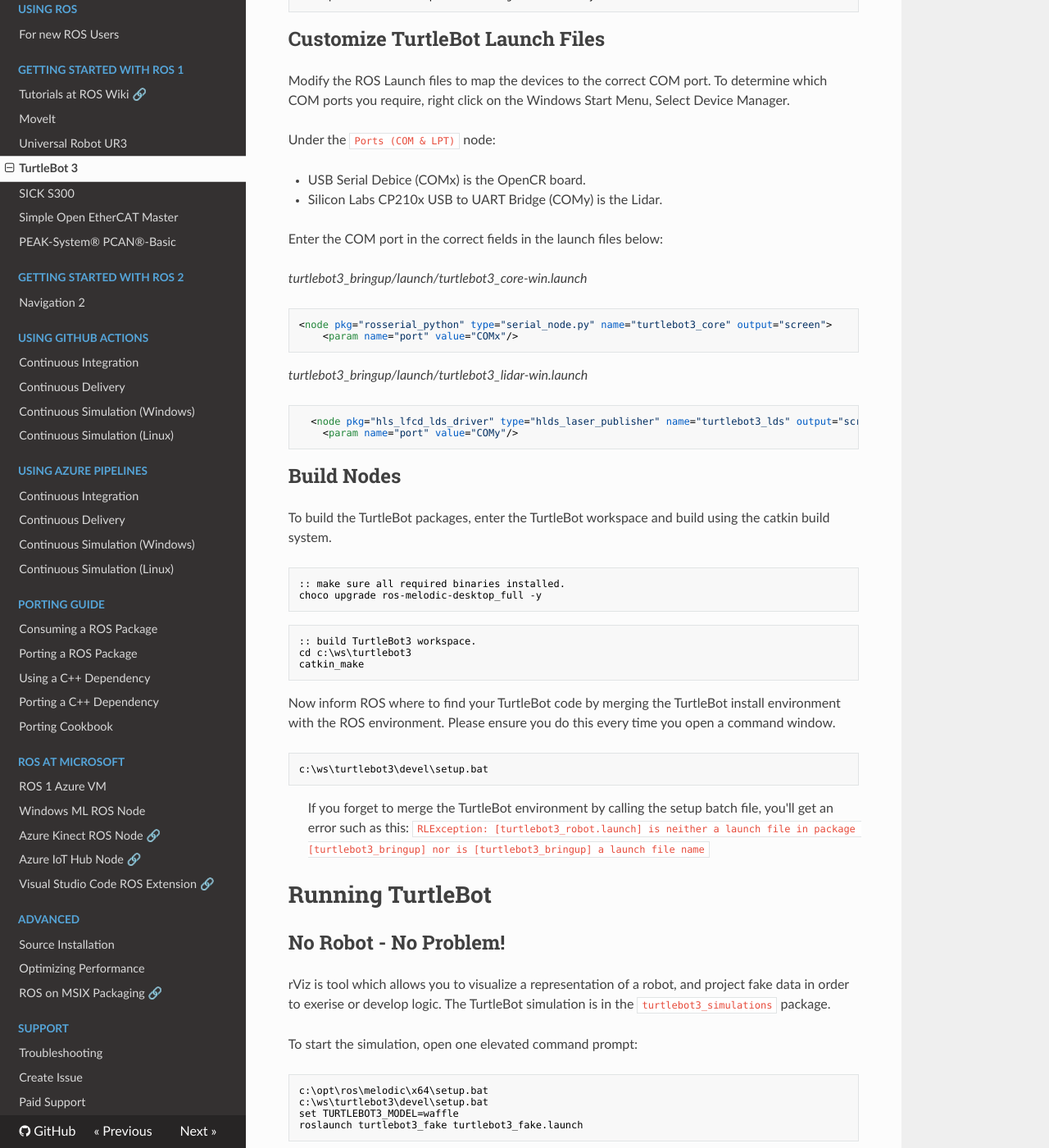
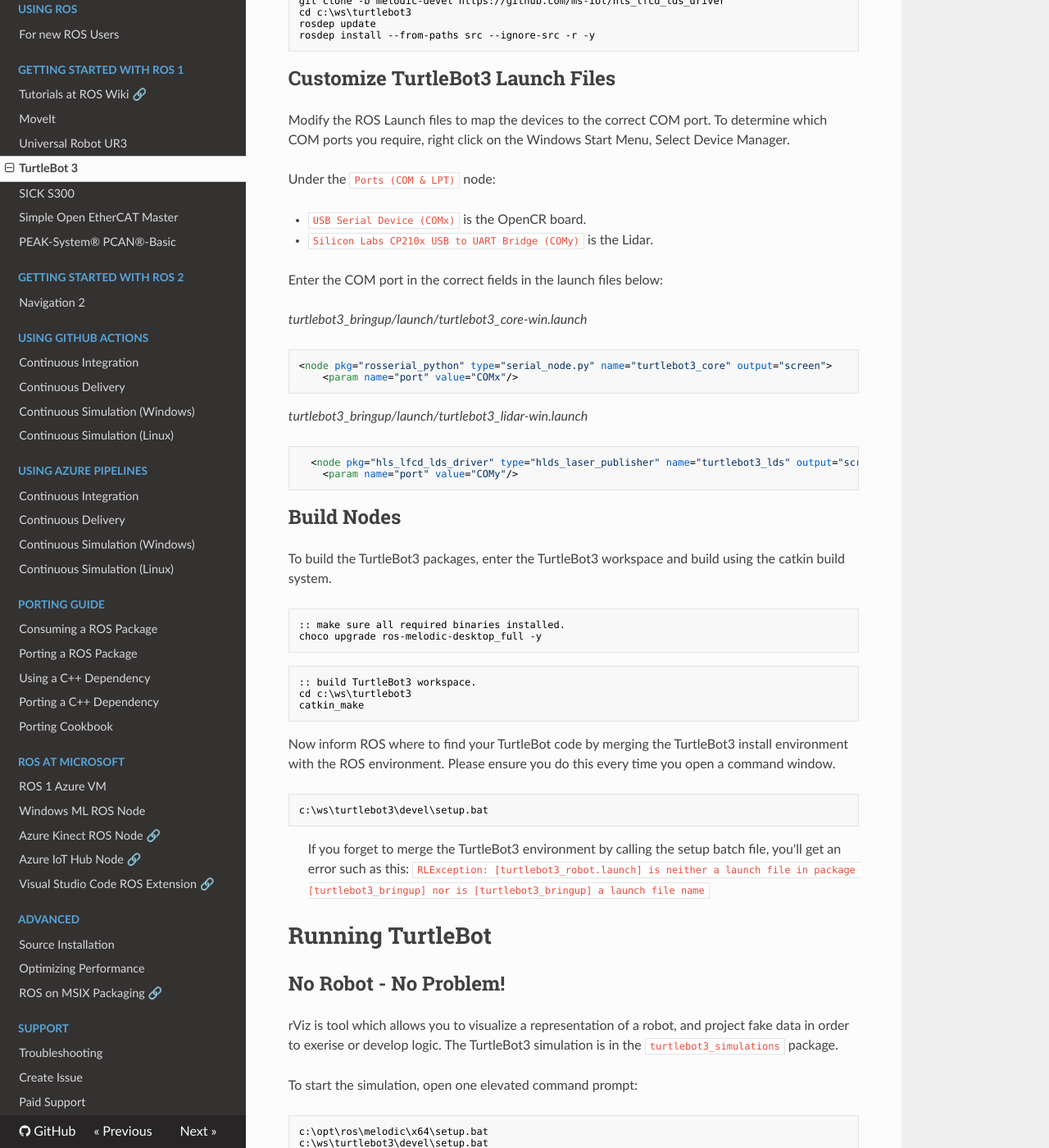
Before and after one commit to ms-iot/ROSOnWindows, an MkDocs documentation site: the page built from docs/Turtlebot/Turtlebot3.md, in a window 1280 px wide and 1400 px high, scrolled down 1633 px. Shown: the whole window at 82% size. Built offline with MkDocs 1.6.1, drawn with Linux system fonts in a browser that asks for light colours; nearby versions of some CDN libraries; some of the changed text lies outside the part shown.

Commit message:
Fix typo and use `TurtleBot3` as one word.

````diff
--- a/docs/Turtlebot/Turtlebot3.md
+++ b/docs/Turtlebot/Turtlebot3.md
@@ -1,15 +1,16 @@
-# TurtleBot 3
-Getting Started with the TurtleBot 3 running Windows. The ROS for Ubuntu documentation is located at the [Robotis website](http://emanual.robotis.com/docs/en/platform/turtlebot3/overview/).
+# TurtleBot3
+Getting Started with the TurtleBot3 running Windows. The ROS for Ubuntu documentation is located at the [Robotis website](http://emanual.robotis.com/docs/en/platform/turtlebot3/overview/).
 The documentation on this page will describe the differences between Ubuntu and Windows.
 
 # Windows Requirements
 ## Windows Software
-The TurtleBot 3 uses a Lidar which requires the following driver.
-+ [CP2102 Driver](https://www.silabs.com/products/development-tools/software/usb-to-uart-bridge-vcp-drivers)
+The TurtleBot3 uses a Lidar which requires the following driver.
+
+ * [CP2102 Driver](https://www.silabs.com/products/development-tools/software/usb-to-uart-bridge-vcp-drivers)
 
 # Guide
 ## General notes
-The TurtleBot documentation uses the unix command 'export' to set environment variables, instead use the following:
+The TurtleBot3 documentation uses the unix command 'export' to set environment variables, instead use the following:
 ```no-highlight
 set TURTLEBOT3_MODEL=waffle
 ```
@@ -35,7 +36,7 @@
 > ROS on Windows was brought up using [Up2](http://www.up-board.org/upsquared) and an Intel Nuc.
 
 ## Create a new workspace
-In a Command Window set up with the ROS environment, create a directory for your robot workspaces and a workspace for TurtleBot.
+In a Command Window set up with the ROS environment, create a directory for your robot workspaces and a workspace for TurtleBot3.
 
 ```no-highlight
 mkdir c:\ws\turtlebot3\src
@@ -50,13 +51,13 @@
 rosdep install --from-paths src --ignore-src -r -y
 ```
 
-## Customize TurtleBot Launch Files
+## Customize TurtleBot3 Launch Files
 Modify the ROS Launch files to map the devices to the correct COM port. To determine which COM ports you require, right click on the Windows Start Menu, Select Device Manager.
 
 Under the `Ports (COM & LPT)` node:
 
- * USB Serial Debice (COMx) is the OpenCR board.
- * Silicon Labs CP210x USB to UART Bridge (COMy) is the Lidar.
+ * `USB Serial Device (COMx)` is the OpenCR board.
+ * `Silicon Labs CP210x USB to UART Bridge (COMy)` is the Lidar.
 
 Enter the COM port in the correct fields in the launch files below:
 
@@ -76,7 +77,7 @@
 
 
 ## Build Nodes
-To build the TurtleBot packages, enter the TurtleBot workspace and build using the catkin build system.
+To build the TurtleBot3 packages, enter the TurtleBot3 workspace and build using the catkin build system.
 ```no-highlight
 :: make sure all required binaries installed.
 choco upgrade ros-melodic-desktop_full -y
@@ -88,19 +89,19 @@
 catkin_make
 ```
 
-Now inform ROS where to find your TurtleBot code by merging the TurtleBot install environment with the ROS environment. Please ensure you do this every time you open a command window.
+Now inform ROS where to find your TurtleBot code by merging the TurtleBot3 install environment with the ROS environment. Please ensure you do this every time you open a command window.
 
 ```no-highlight
 c:\ws\turtlebot3\devel\setup.bat
 ```
 
-> If you forget to merge the TurtleBot environment by calling the setup batch file, you'll get an error such as this:
+> If you forget to merge the TurtleBot3 environment by calling the setup batch file, you'll get an error such as this:
 > `RLException: [turtlebot3_robot.launch] is neither a launch file in package [turtlebot3_bringup] nor is [turtlebot3_bringup] a launch file name`
 
 # Running TurtleBot
 
 ## No Robot - No Problem!
-rViz is tool which allows you to visualize a representation of a robot, and project fake data in order to exerise or develop logic. The TurtleBot simulation is in the `turtlebot3_simulations` package.
+rViz is tool which allows you to visualize a representation of a robot, and project fake data in order to exerise or develop logic. The TurtleBot3 simulation is in the `turtlebot3_simulations` package.
 
 To start the simulation, open one elevated command prompt:
 
@@ -141,7 +142,7 @@
 roslaunch turtlebot3_gazebo turtlebot3_gazebo_cartographer_demo.launch
 ```
 
-After a few moments, you will see Gazebo running a simulated world with your simulated TurtleBot, RViz running the mapping progress, and a simulation node to drive the TurtleBot random walking.
+After a few moments, you will see Gazebo running a simulated world with your simulated TurtleBot3, RViz running the mapping progress, and a simulation node to drive the TurtleBot3 random walking.
 
 ![](../Assets/Turtlebot3_Gazebo_SLAM.gif)
 
````
Also changed, not shown: other parts of docs/Turtlebot/Turtlebot3.md (+1 -1 lines).
